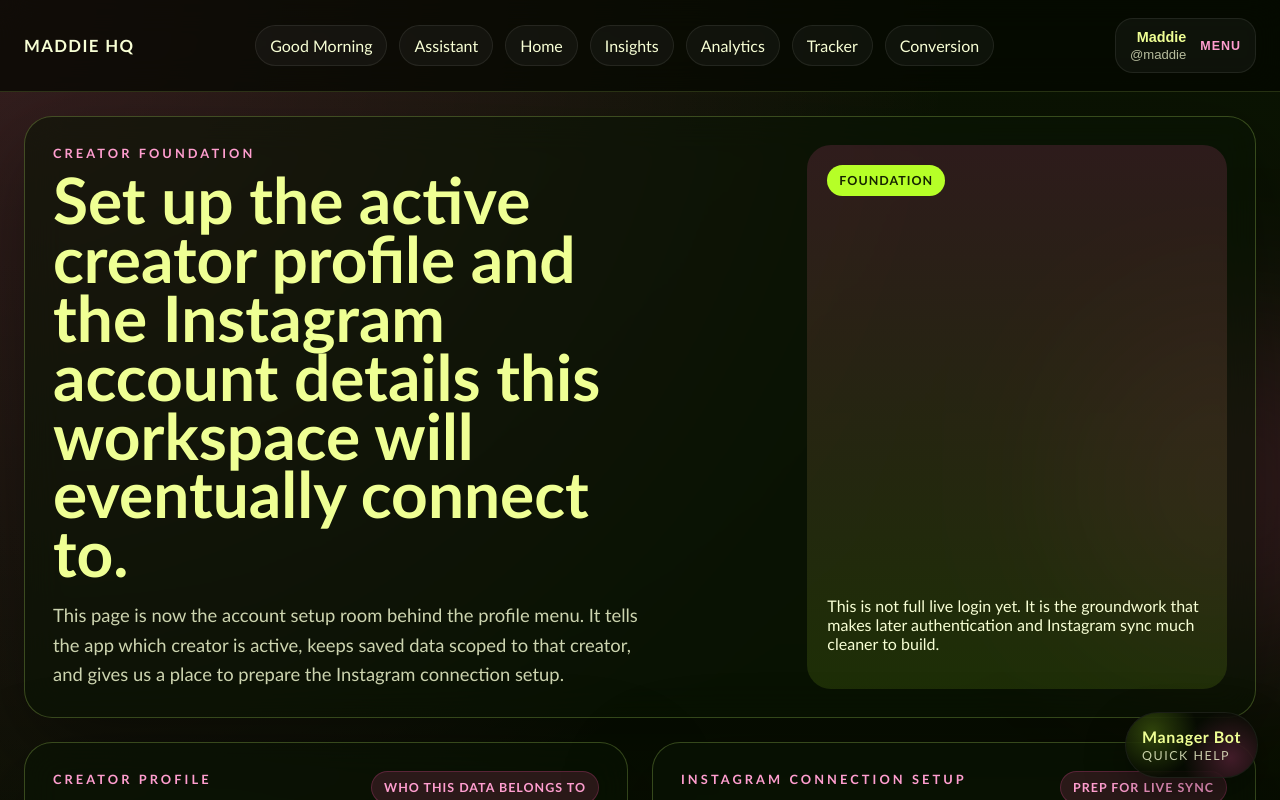
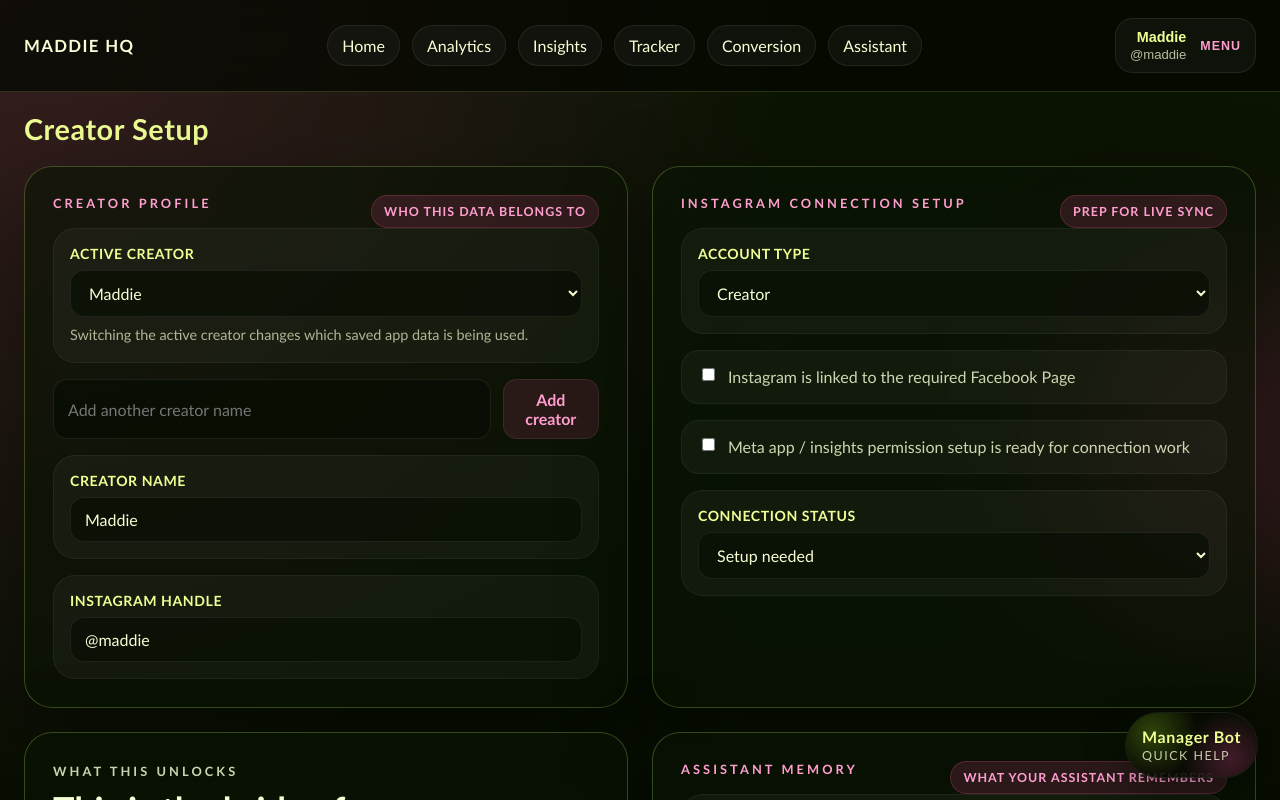
Before and after one commit to littlemadimade/maddiehq, a Next.js app: page /creator in a window 1280 px wide. Shown: the top 800 px of the page. Built offline with nearby package versions, Linux system fonts and the light colour scheme.

Commit message:
Replace hero sections with simple page titles across all pages (#89)
- Remove oversized hero banners from all pages, replace with clean page-title headers
- Remove Good Morning link from navigation
- Reorder nav: Home, Analytics, Insights, Tracker, Conversion, Assistant
- Add .env to .gitignore

```diff
--- a/app/creator/page.tsx
+++ b/app/creator/page.tsx
@@ -61,24 +61,9 @@ export default function CreatorPage() {
 
   return (
     <main className="page">
-      <section className="hero panel">
-        <div>
-          <p className="eyebrow">Creator Foundation</p>
-          <h1>Set up the active creator profile and the Instagram account details this workspace will eventually connect to.</h1>
-          <p className="lede">
-            This page is now the account setup room behind the profile menu. It tells
-            the app which creator is active, keeps saved data scoped to that creator,
-            and gives us a place to prepare the Instagram connection setup.
-          </p>
-        </div>
-        <div className="hero__note">
-          <span className="hero__badge">Foundation</span>
-          <p>
-            This is not full live login yet. It is the groundwork that makes later
-            authentication and Instagram sync much cleaner to build.
-          </p>
-        </div>
-      </section>
+      <header className="page-header">
+        <h1 className="page-title">Creator Setup</h1>
+      </header>
 
       <section className="creator-grid">
         <article className="panel">
--- a/app/globals.css
+++ b/app/globals.css
@@ -2443,6 +2443,47 @@ li + li {
   }
 }
 
+/* ── Page Header ──────────────────────────────────────────────────── */
+
+.page-header {
+  display: flex;
+  align-items: center;
+  justify-content: space-between;
+  gap: 16px;
+  flex-wrap: wrap;
+}
+
+.page-title {
+  margin: 0;
+  font-size: clamp(1.4rem, 2.5vw, 1.8rem);
+  color: var(--lime-soft);
+  font-weight: 800;
+  letter-spacing: 0.02em;
+}
+
+.page-header__action {
+  padding: 10px 20px;
+  border-radius: 999px;
+  border: 1px solid rgba(182, 255, 39, 0.3);
+  background: rgba(182, 255, 39, 0.1);
+  color: var(--lime-soft);
+  font: inherit;
+  font-weight: 700;
+  font-size: 0.88rem;
+  cursor: pointer;
+}
+
+.page-header__action:disabled {
+  opacity: 0.5;
+  cursor: not-allowed;
+}
+
+.page-header__status {
+  margin: 0;
+  color: rgba(248, 255, 213, 0.5);
+  font-size: 0.82rem;
+}
+
 /* ── Analytics Dashboard ──────────────────────────────────────────── */
 
 .analytics-error {
--- a/components/topbar.tsx
+++ b/components/topbar.tsx
@@ -26,13 +26,12 @@ export function Topbar() {
         Maddie HQ
       </Link>
       <nav className="topbar__nav" aria-label="Main navigation">
-        <Link href="/good-morning">Good Morning</Link>
-        <Link href="/assistant">Assistant</Link>
         <Link href="/">Home</Link>
+        <Link href="/analytics">Analytics</Link>
         <Link href="/insights">Insights</Link>
-        <Link href="/analytics">Analytics</Link>
         <Link href="/tracker">Tracker</Link>
         <Link href="/conversion">Conversion</Link>
+        <Link href="/assistant">Assistant</Link>
       </nav>
       <div className="topbar__profile-menu" ref={menuRef}>
         <button
```
Also changed, not shown: app/analytics/page.tsx (+4 -14 lines), app/assistant/page.tsx (+3 -24 lines), app/conversion/page.tsx (+4 -19 lines), app/insights/page.tsx (+3 -17 lines), app/insights/suggestions/page.tsx (+3 -17 lines), app/page.tsx (+3 -17 lines), app/security/page.tsx (+3 -24 lines), app/tracker/page.tsx (+4 -18 lines), 1 other file (tests, documents, lock files or other folders).
